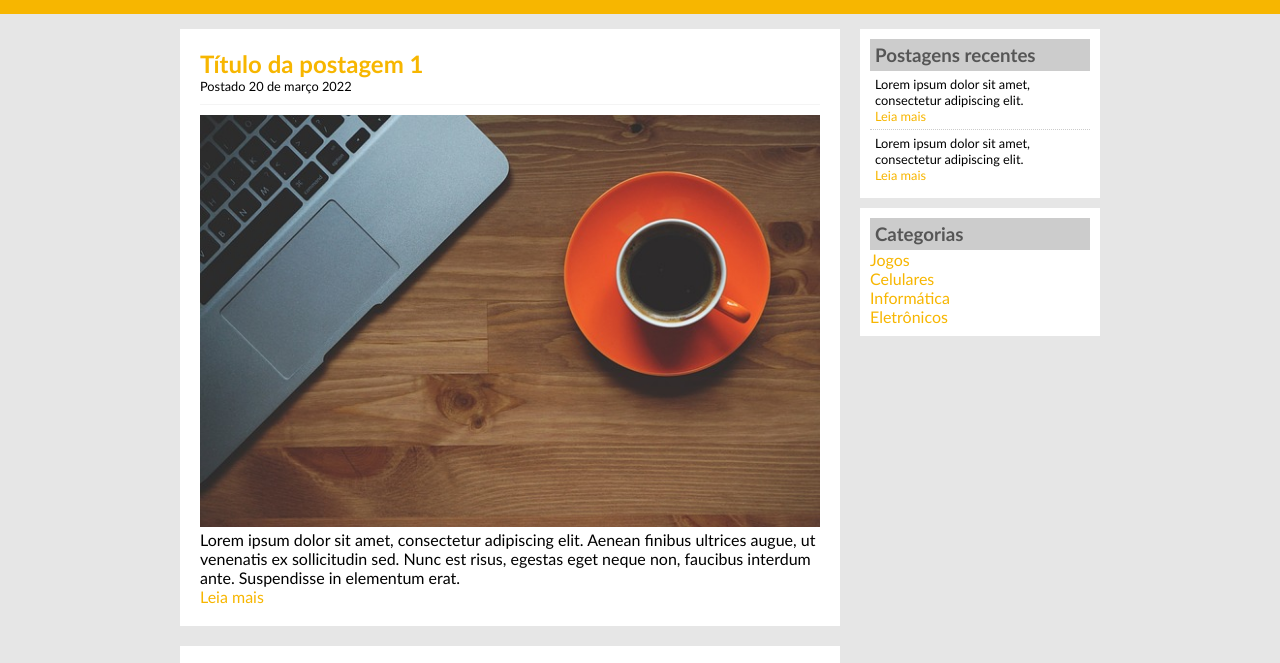
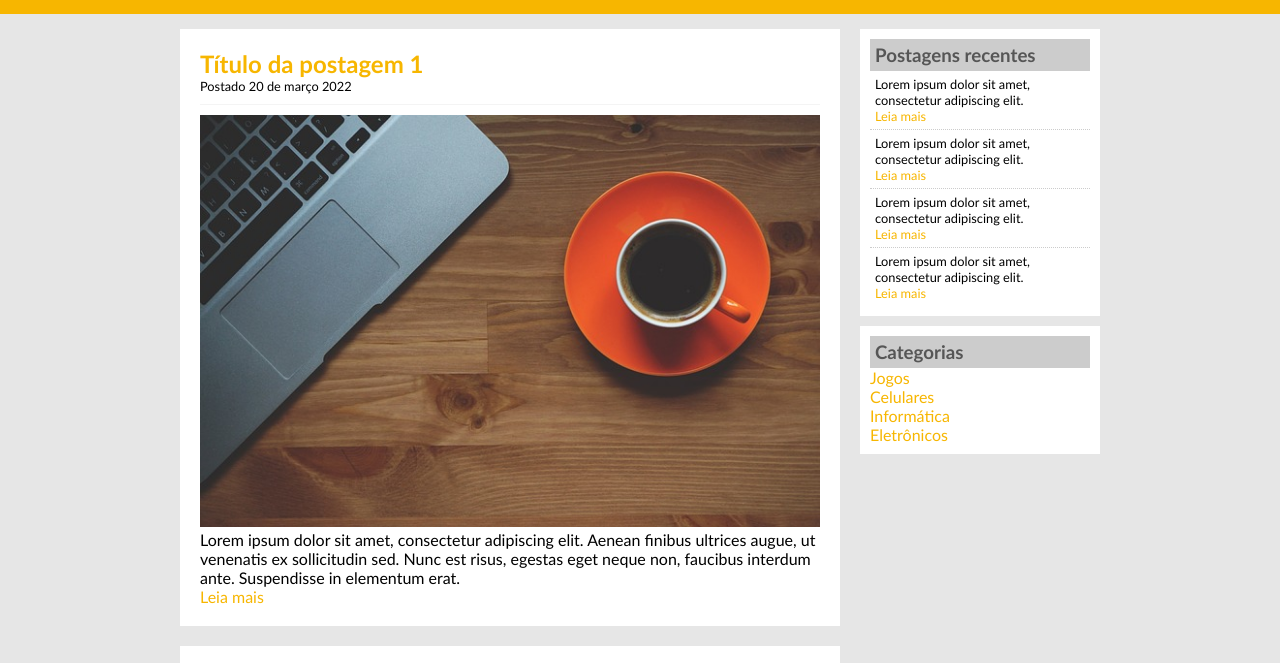
Before and after one commit to MuryloG/TecBlog, a plain HTML site: page pages/index.html in a window 1280 px wide. Shown: the part 123-786 px from the top of the page. Drawn offline with Linux system fonts and the light colour scheme.

Commit message:
Update index.html

```diff
--- a/pages/index.html
+++ b/pages/index.html
@@ -82,6 +82,16 @@
                     <a href="">Leia mais</a>
                 </div>
 
+                <div class="postagem-lateral">
+                    <p>Lorem ipsum dolor sit amet, consectetur adipiscing elit.</p>
+                    <a href="">Leia mais</a>
+                </div>
+
+                <div class="postagem-lateral">
+                    <p>Lorem ipsum dolor sit amet, consectetur adipiscing elit.</p>
+                    <a href="">Leia mais</a>
+                </div>
+
                 <div class="postagem-lateral" style="border-bottom: none;">
                     <p>Lorem ipsum dolor sit amet, consectetur adipiscing elit.</p>
                     <a href="">Leia mais</a>
```
